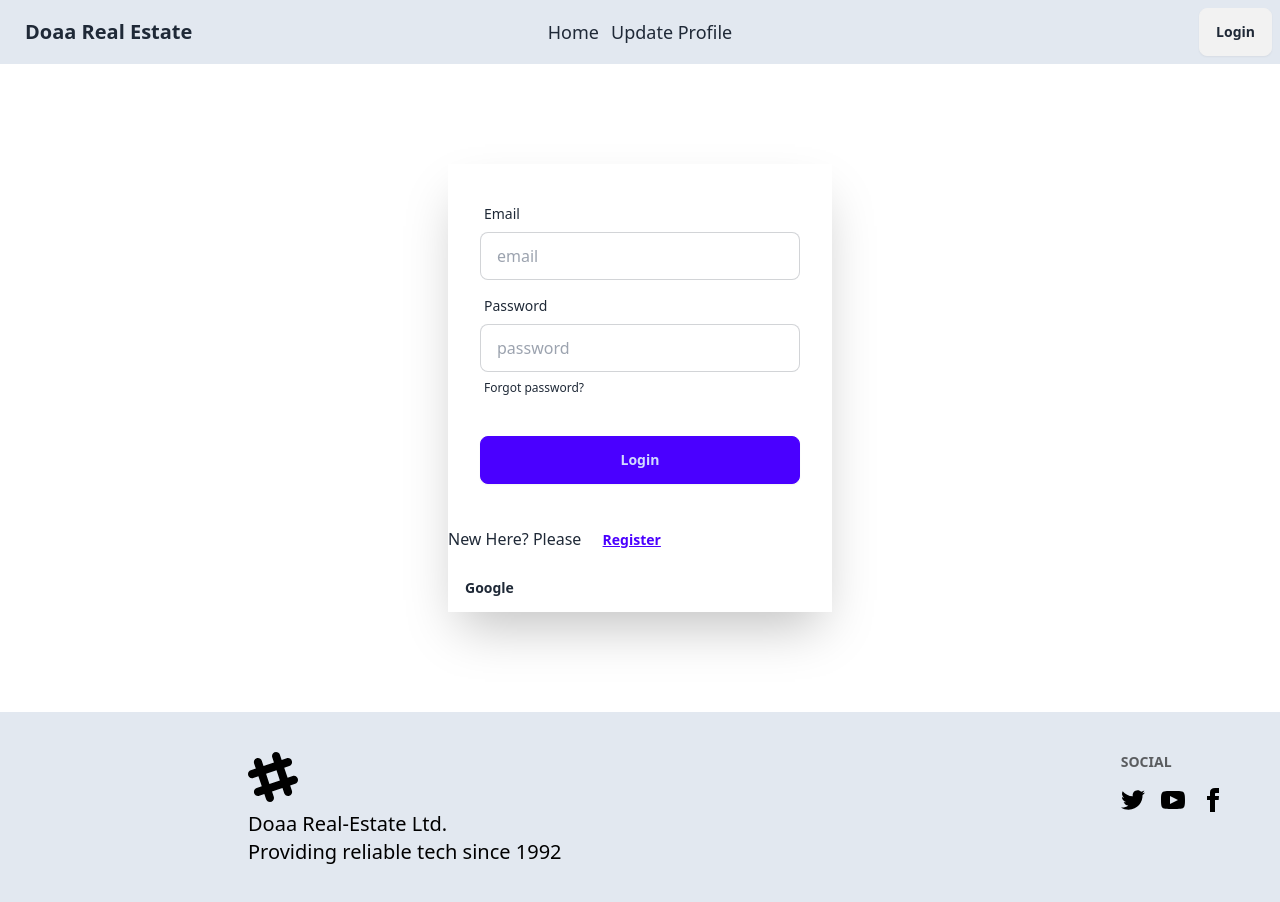
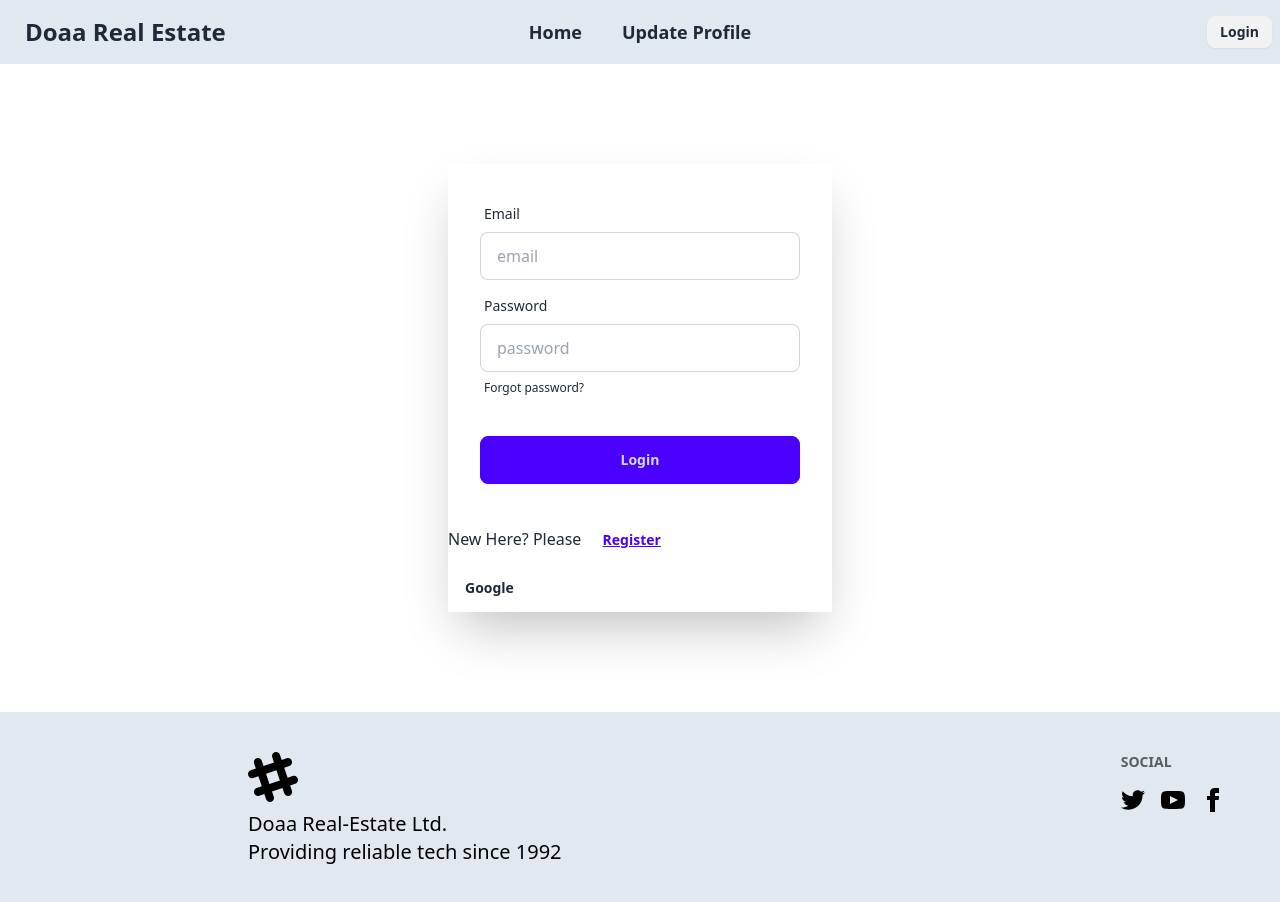
Before and after one commit to Naimul9/Real-state, a React (Vite) app: page /login in a window 1280 px wide. Shown: the top 902 px of the page. Built offline with nearby package versions, Linux system fonts and the light colour scheme; no server answers.

Commit message:
register setup

```diff
--- a/src/components/Navbar.jsx
+++ b/src/components/Navbar.jsx
@@ -1,9 +1,25 @@
+import { useContext } from "react";
 import { Link, NavLink } from "react-router-dom";
+import { AuthContext } from "./Providers/AuthProvider";
 
 const Navbar = () => {
+
+    const {user, LogOut} = useContext(AuthContext)
+
+    const handleLogOut =()=>{
+        LogOut()
+        .then(()=> console.log('user logged in successfully'))
+        .catch(error=>console.error(error))
+    }
+
     const navLinks = <>
        <NavLink to={'/'}><li>Home</li></NavLink>
        <NavLink to={'/updateProfile'}> <li>Update Profile</li></NavLink>
+       {user &&
+              <>
+               <NavLink to={"/userprofile"}> <li>User Profile</li></NavLink>
+
+              </> }
     </>
 
     return (
@@ -17,15 +33,23 @@ const Navbar = () => {
                         {navLinks}
                     </ul>
                 </div>
-                <a className="btn btn-ghost text-xl">Doaa Real Estate</a>
+                <a className="btn btn-ghost font-bold text-2xl">Doaa Real Estate</a>
             </div>
             <div className="navbar-center hidden lg:flex">
-                <ul className="menu menu-horizontal flex gap-3 px-1 font-normal text-[18px]">
+                <ul className="menu menu-horizontal flex gap-10 px-1 font-semibold text-[18px]">
                     {navLinks}
                 </ul>
             </div>
             <div className="navbar-end">
-              <Link to={'/login'}> <a className="btn">Login</a></Link>
+            {
+                user ? <>
+                <span> {user.email} </span>
+                <a onClick={handleLogOut} className="btn">Sign Out </a>
+                </>:
+                <Link to={'/login'}>
+                <button className="btn btn-sm">Login</button>
+                </Link>
+            }
             </div>
         </div>
     );
--- /dev/null
+++ b/src/components/UserProfile.jsx
@@ -0,0 +1,11 @@
+
+
+const UserProfile = () => {
+    return (
+        <div>
+            userprofile
+        </div>
+    );
+};
+
+export default UserProfile;
--- /dev/null
+++ b/src/routes/PrivateRoutes.jsx
@@ -0,0 +1,20 @@
+import  { useContext } from 'react';
+import { AuthContext } from '../components/Providers/AuthProvider';
+import { Navigate } from "react-router-dom";
+
+const PrivateRoutes = ({children}) => {
+    const { user, loading } = useContext(AuthContext)
+
+    if(loading) {
+        return <span className="loading loading-spinner loading-lg"></span>
+    }
+
+
+    if(user){
+        return children
+    }
+
+    return <Navigate to="/login"></Navigate>
+};
+
+export default PrivateRoutes;
```
Also changed, not shown: src/main.jsx (+7 -0 lines).
